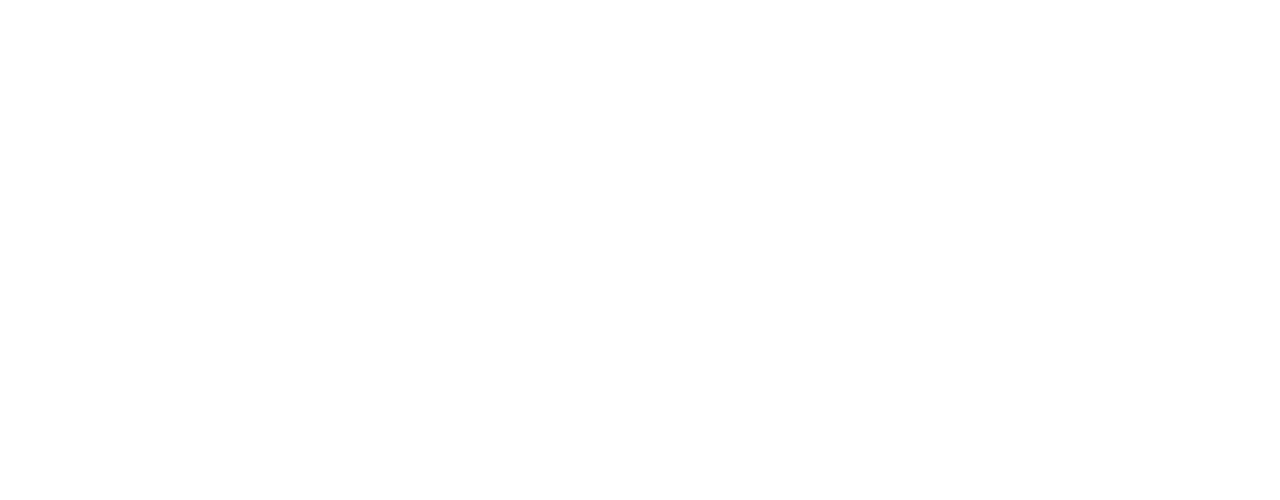
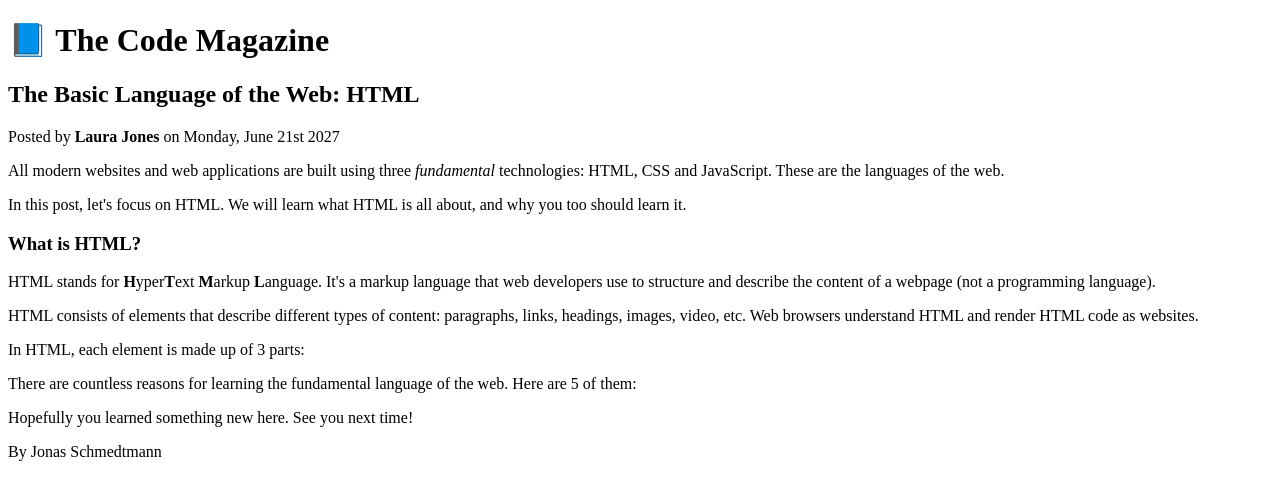
Before and after one commit to shashankdkte/jn-html-css, a plain HTML site: page 01-HTML_Fundamentals/index.html in a window 1280 px wide. Drawn offline with Linux system fonts and the light colour scheme.

Commit message:
Text Elements

```diff
--- a/01-HTML_Fundamentals/index.html
+++ b/01-HTML_Fundamentals/index.html
@@ -1,11 +1,57 @@
 <!DOCTYPE html>
 <html lang="en">
+
   <head>
     <meta charset="UTF-8" />
     <title>The Basic Language of the Web: HTML</title>
   </head>
 
   <body>
+    <!--
+    <h1>The Basic Language of the Web: HTML</h1>
+    <h2>The Basic Language of the Web: HTML</h2>
+    <h3>The Basic Language of the Web: HTML</h3>
+    <h4>The Basic Language of the Web: HTML</h4>
+    <h5>The Basic Language of the Web: HTML</h5>
+    <h6>The Basic Language of the Web: HTML</h6>
+    -->
+    <h1>📘 The Code Magazine</h1>
+    <h2>The Basic Language of the Web: HTML</h2>
+    <p>Posted by <strong>Laura Jones</strong> on Monday, June 21st 2027</p>
+    <p>
+      All modern websites and web applications are built using three
+      <em>fundamental</em>
+      technologies: HTML, CSS and JavaScript. These are the languages of the
+      web.
+    </p>
+
+    <p>
+      In this post, let's focus on HTML. We will learn what HTML is all about,
+      and why you too should learn it.
+    </p>
+    <h3>What is HTML?</h3>
+    <p>
+      HTML stands for <strong>H</strong>yper<strong>T</strong>ext
+      <strong>M</strong>arkup <strong>L</strong>anguage. It's a markup
+      language that web developers use to structure and describe the content
+      of a webpage (not a programming language).
+    </p>
+    <p>
+      HTML consists of elements that describe different types of content:
+      paragraphs, links, headings, images, video, etc. Web browsers understand
+      HTML and render HTML code as websites.
+    </p>
+    <p>In HTML, each element is made up of 3 parts:</p>
+
+    <p>
+      There are countless reasons for learning the fundamental language of the
+      web. Here are 5 of them:
+    </p>
+    <p>Hopefully you learned something new here. See you next time!</p>
+
+    <p>By Jonas Schmedtmann</p>
+
 
   </body>
+
 </html>
```
